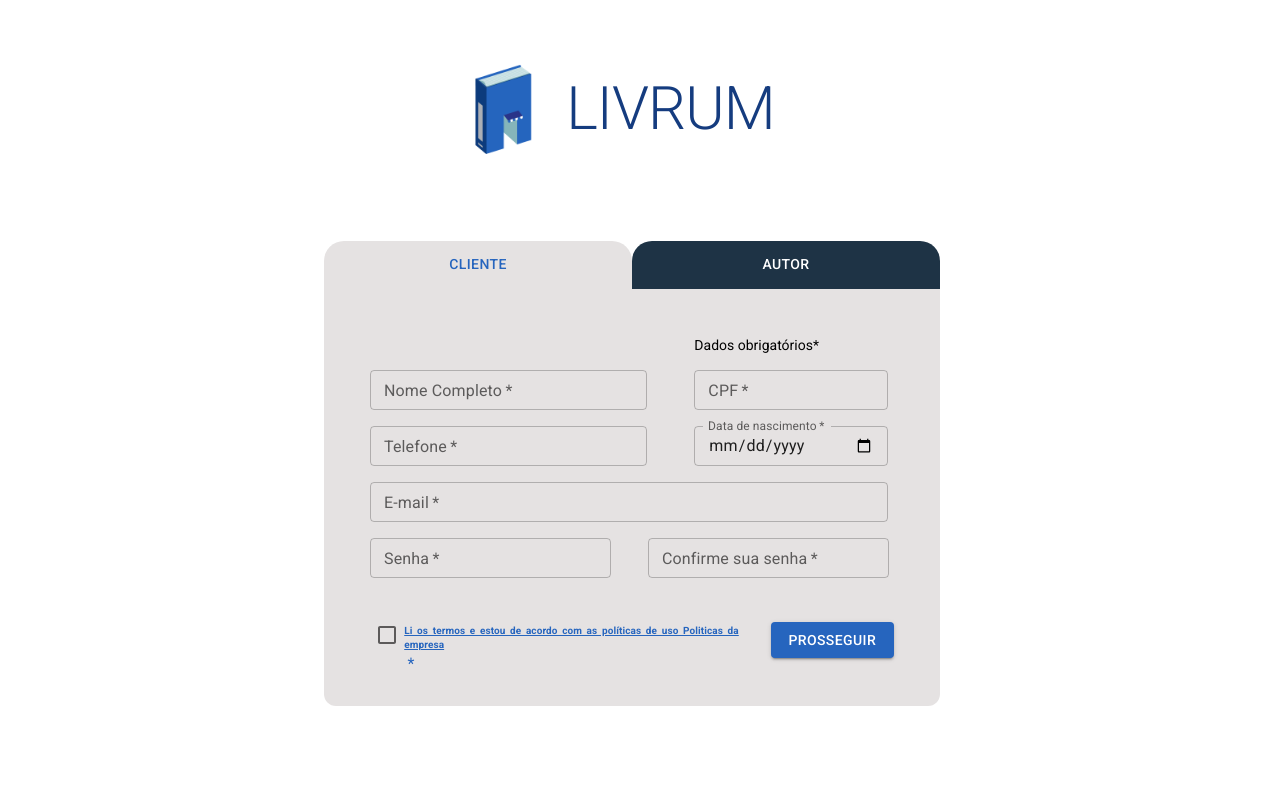
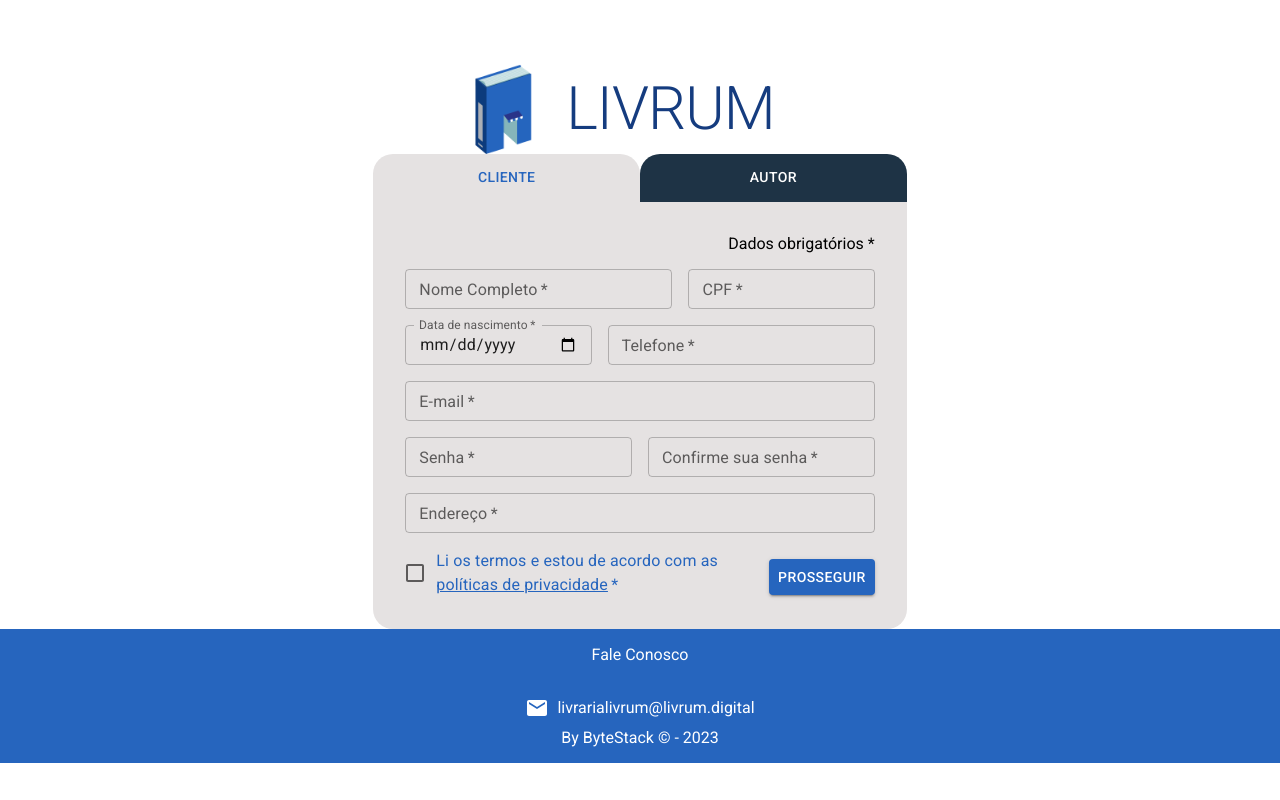
Before and after one commit to byte-stack-uefs/livrum, a Next.js app in the folder phase_4/app/webapp/: page /cadastro in a window 1280 px wide. Shown: the top 800 px of the page. Built offline with nearby package versions, Linux system fonts and the light colour scheme.

Commit message:
Melhorias visuais

```diff
--- a/phase_4/app/webapp/app/(account)/cadastro/page.tsx
+++ b/phase_4/app/webapp/app/(account)/cadastro/page.tsx
@@ -1,44 +1,42 @@
 "use client";
 import React, { useState } from "react";
 import {
-  TextField,
-  Button,
-  Tabs,
     Tab,
     Box,
-  Paper,
-  Grid,
-  FormGroup,
-  FormControlLabel,
+    Tabs,
+    // Grid,
+    Button,
+    styled,
+    Dialog,
     Checkbox,
-  styled,
-  Modal,
+    TextField,
     Typography,
-  Dialog,
     DialogTitle,
+    FormControl,
     DialogContent,
     DialogActions,
+    FormControlLabel,
 } from "@mui/material";
-import IconButton from "@mui/material/IconButton";
-import CloseIcon from "@mui/icons-material/Close";
-import { Margin } from "@mui/icons-material";
+
+import Grid from "@mui/material/Unstable_Grid2";
+import Divider from "@/app/components/Divider";
 
 const ClientRegister = () => {
+    const maxWidthPage = "500px";
+    const [cpf, setCpf] = useState("");
+    const [name, setName] = useState("");
     const [value, setValue] = useState(0);
-  const [name, setName] = useState("");
-  const [cpf, setCpf] = useState("");
     const [email, setEmail] = useState("");
+    const [address, setAddress] = useState("");
     const [birthday, setBirthday] = useState("");
+    const [password, setPassword] = useState("");
     const [telephone, setTelephone] = useState("");
-  const [password, setPassword] = useState("");
+    const [openModal, setOpenModal] = useState(false);
+    const [agencyNumber, setAgencyNumber] = useState("");
+    const [accountNumber, setAccountNumber] = useState("");
     const [passwordConfirm, setPasswordConfirm] = useState("");
     const [passwordsMatch, setPasswordsMatch] = useState(true);
-  const [adress, setAdress] = useState("");
     const [operationNumber, setOperationNumber] = useState("");
-  const [agencyNumber, setAgencyNumber] = useState("");
-  const [accountNumber, setAccountNumber] = useState("");
-  const maxWidthPage = "500px";
-  const [openModal, setOpenModal] = useState(false);
 
     const BootstrapDialog = styled(Dialog)(({ theme }) => ({
         "& .MuiDialogContent-root": {
@@ -76,14 +74,6 @@ const ClientRegister = () => {
         fontFamily: "Roboto",
         fontSize: "20px",
     });
-  const customStyles = (widthParam) => ({
-    fontFamily: "Roboto",
-    fontSize: "14px",
-    width: widthParam,
-    "@media (max-width: 600px)": {
-      fontSize: "12px",
-    },
-  });
 
     const handleChange = (event, newValue) => {
         setValue(newValue);
@@ -95,238 +85,207 @@ const ClientRegister = () => {
 
     return (
         <>
-      <Box
-        sx={{
-          minHeight: "80vh",
-          display: "flex",
-          flexDirection: "column",
-          alignItems: "center",
-          margin: "auto",
-          width: "600px",
-          justifyContent: "center",
-          height: "100%",
-          flexGrow: 1,
-        }}
-      >
+            <Grid container>
+                <Grid xs={11} sm={9} md={7} lg={5} margin="auto">
                     <Tabs
                         value={value}
+                        variant="fullWidth"
                         scrollButtons={false}
                         onChange={handleChange}
                         centered
-          style={{ marginBottom: "16px", marginLeft: "-16px" }}
                         TabIndicatorProps={{ style: { display: "none" } }}
                     >
-          <Tab
-            label="Cliente"
-            sx={{
-              borderRadius: "12px 0 0 0",
-              "@media (max-width: 600px)": {
-                borderRadius: "12px",
-              },
-            }}
-          />
-
-          <Tab
-            label="Autor"
-            sx={{
-              borderRadius: "0 12px 0 0",
-            }}
-          />
+                        <Tab label="Cliente" />
+                        <Tab label="Autor" />
                     </Tabs>
-        <form onSubmit={handleSubmitClient}>
+                    <FormControl fullWidth>
                         <Grid
                             container
+                            sx={{
+                                backgroundColor: "#E5E2E2",
+                                margin: "auto",
+                                padding: 3,
+                                borderBottomRightRadius: 20,
+                                borderBottomLeftRadius: 20,
+                            }}
                             spacing={2}
-            justifyContent="center"
-            alignItems="center"
-            style={{
-              backgroundColor: "#E5E2E2",
-              flexBasis: "700px",
-              borderRadius: "0 0 12px 12px",
-              padding: "30px",
-            }}
                         >
-            <Grid item xs={7}></Grid>
-            <Grid item xs={5}>
-              <label style={customStyles("")}>Dados obrigatórios* </label>
+                            <Grid xs={7}></Grid>
+                            <Grid xs={5} sx={{ textAlign: "right" }}>
+                                <label>Dados obrigatórios *</label>
                             </Grid>
-            <Grid item xs={7}>
+                            <Grid xs={7}>
                                 <TextField
                                     required
+                                    fullWidth
+                                    value={name}
+                                    size="small"
+                                    variant="outlined"
                                     label="Nome Completo"
-                variant="outlined"
-                value={name}
                                     onChange={(e) => setName(e.target.value)}
-                style={customStyles("90%")}
-                size="small"
                                 />
                             </Grid>
-            <Grid item xs={5}>
+                            <Grid xs={5}>
                                 <TextField
                                     required
+                                    fullWidth
                                     label="CPF"
+                                    value={cpf}
+                                    size="small"
+                                    type="number"
                                     variant="outlined"
-                type="number"
-                value={cpf}
                                     onChange={(e) => setCpf(e.target.value)}
-                style={customStyles("90%")}
-                size="small"
                                 />
                             </Grid>
 
-            <Grid item xs={7}>
+                            <Grid xs={5}>
                                 <TextField
                                     required
-                label="Telefone"
+                                    fullWidth
+                                    type="date"
+                                    size="small"
+                                    value={birthday}
                                     variant="outlined"
-                value={telephone}
-                onChange={(e) => setTelephone(e.target.value)}
-                style={customStyles("90%")}
-                size="small"
+                                    label="Data de nascimento"
+                                    InputLabelProps={{ shrink: true }}
+                                    onChange={(e) => setBirthday(e.target.value)}
                                 />
                             </Grid>
 
-            <Grid item xs={5}>
+                            <Grid xs={7}>
                                 <TextField
                                     required
-                label="Data de nascimento"
+                                    fullWidth
+                                    size="small"
+                                    label="Telefone"
+                                    value={telephone}
                                     variant="outlined"
-                value={birthday}
-                type="date"
-                onChange={(e) => setBirthday(e.target.value)}
-                InputLabelProps={{ shrink: true }}
-                style={customStyles("90%")}
-                size="small"
+                                    onChange={(e) => setTelephone(e.target.value)}
                                 />
                             </Grid>
-            <Grid item xs={12}>
+
+                            <Grid xs={12}>
                                 <TextField
                                     required
+                                    fullWidth
+                                    type="email"
+                                    size="small"
+                                    value={email}
                                     label="E-mail"
                                     variant="outlined"
-                type="email"
-                value={email}
                                     onChange={(e) => setEmail(e.target.value)}
-                style={customStyles("96%")}
-                size="small"
                                 />
                             </Grid>
-            <Grid item xs={6}>
+                            <Grid xs={6}>
                                 <TextField
                                     required
+                                    fullWidth
+                                    size="small"
                                     label="Senha"
+                                    type="password"
+                                    value={password}
                                     variant="outlined"
-                value={password}
-                type="password"
                                     onChange={(e) => setPassword(e.target.value)}
-                style={customStyles("92%")}
-                size="small"
                                 />
                             </Grid>
-            <Grid item xs={6}>
+                            <Grid xs={6}>
                                 <TextField
                                     required
-                label="Confirme sua senha"
+                                    fullWidth
+                                    size="small"
+                                    type="password"
                                     variant="outlined"
                                     value={passwordConfirm}
-                type="password"
+                                    error={!passwordsMatch}
+                                    label="Confirme sua senha"
                                     onChange={handlePasswordConfirmChange}
-                error={!passwordsMatch}
                                     helperText={!passwordsMatch ? "As senhas não coincidem" : ""}
-                style={customStyles("92%")}
+                                />
+                            </Grid>
+
+                            <Grid xs={12}>
+                                <TextField
+                                    required
+                                    fullWidth
+                                    type="text"
                                     size="small"
+                                    value={address}
+                                    label="Endereço"
+                                    variant="outlined"
+                                    onChange={(e) => setAddress(e.target.value)}
                                 />
                             </Grid>
                             {value === 1 && (
                                 <>
-                <Grid item xs={12}>
-                  <label style={customStyles("")}>Dados bancários</label>
+                                    <Grid xs={12}>
+                                        <Typography variant="h6">Dados bancários</Typography>
                                     </Grid>
-                <Grid item xs={3}>
+                                    <Grid xs={4}>
                                         <TextField
+                                            fullWidth
+                                            size="small"
                                             label="Operação"
                                             variant="outlined"
                                             value={operationNumber}
                                             onChange={(e) => setOperationNumber(e.target.value)}
-                    style={customStyles("90%")}
-                    size="small"
                                         />
                                     </Grid>
-                <Grid item xs={3}>
+                                    <Grid xs={4}>
                                         <TextField
+                                            fullWidth
+                                            size="small"
                                             label="Agência"
                                             variant="outlined"
                                             value={agencyNumber}
                                             onChange={(e) => setAgencyNumber(e.target.value)}
-                    style={customStyles("90%")}
-                    size="small"
                                         />
                                     </Grid>
-                <Grid item xs={6}>
+                                    <Grid xs={4}>
                                         <TextField
+                                            fullWidth
+                                            size="small"
                                             label="Conta"
                                             variant="outlined"
                                             value={accountNumber}
                                             onChange={(e) => setAccountNumber(e.target.value)}
-                    style={customStyles("92%")}
-                    size="small"
                                         />
                                     </Grid>
                                 </>
                             )}
                             <Grid
-              item
-              xs={8.3}
-              spacing={2}
+                                xs={12}
+                                lg={9}
                                 style={{
-                textAlign: "justify",
-                alignSelf: "flex-start",
                                     color: "#2665BE",
                                     cursor: "pointer",
                                 }}
                             >
                                 <FormControlLabel
                                     required
-                control={
-                  <Checkbox
-                    inputProps={{ "aria-label": "controlled" }}
-                    style={{ padding: 0, marginRight: "5px" }}
-                  />
-                }
+                                    control={<Checkbox inputProps={{ "aria-label": "controlled" }} />}
                                     label={
-                  <div style={{ display: "flex", alignItems: "center" }}>
-                    <Typography
-                      variant="body2"
-                      marginTop="30px"
-                      fontFamily="Roboto"
-                      fontSize="10px"
-                      fontWeight="bold"
-                      sx={{
-                        textDecoration: "underline",
-                        cursor: "pointer",
-                        "@media (max-width: 600px)": {
-                          fontSize: "8px",
-                        },
-                      }}
+                                        <>
+                                            <span>Li os termos e estou de acordo com as </span>
+                                            <span
                                                 onClick={(e) => {
                                                     e.preventDefault();
-                        handleOpen();
+                                                    setOpenModal(true);
                                                 }}
+                                                style={{ textDecoration: "underline" }}
                                             >
-                      Li os termos e estou de acordo com as políticas de uso
-                      Politicas da empresa
-                    </Typography>
-                  </div>
+                                                políticas de privacidade
+                                            </span>
+                                        </>
                                     }
                                 />
                             </Grid>
-            <Grid item xs={3}>
+                            <Grid xs={12} lg={3}>
                                 <Button
                                     type="submit"
                                     variant="contained"
                                     color="primary"
+                                    fullWidth
                                     sx={{
-                  width: "100%",
                                         marginTop: "10px",
                                     }}
                                 >
@@ -334,6 +293,7 @@ const ClientRegister = () => {
                                 </Button>
                             </Grid>
                         </Grid>
+                    </FormControl>
 
                     <BootstrapDialog
                         open={openModal}
@@ -346,27 +306,21 @@ const ClientRegister = () => {
                         </StyledDialogTitle>
                         <DialogContent dividers>
                             <Typography gutterBottom>
-                Agradecemos por utilizar nossos serviços. Esta Política de
-                Privacidade descreve como coletamos, usamos, compartilhamos e
-                protegemos suas informações quando você utiliza nossos produtos
-                e serviços. Ao acessar ou utilizar nossos Serviços, você
-                concorda com os termos desta Política de Privacidade. Se você
-                não concorda com os termos desta política, não utilize nossos
-                Serviços.
+                                Agradecemos por utilizar nossos serviços. Esta Política de Privacidade descreve como coletamos, usamos, compartilhamos
+                                e protegemos suas informações quando você utiliza nossos produtos e serviços. Ao acessar ou utilizar nossos Serviços,
+                                você concorda com os termos desta Política de Privacidade. Se você não concorda com os termos desta política, não
+                                utilize nossos Serviços.
                             </Typography>
-              <Typography gutterBottom>
-                Se tiver qualquer problema, não se acanhe, contate Almir
-              </Typography>
+                            <Typography gutterBottom>Se tiver qualquer problema, não se acanhe, contate Almir</Typography>
                         </DialogContent>
                         <DialogActions>
-              <Button autoFocus onClick={handleClose} sx={{backgroundColor: '#E5E2E2', color: "black"}}>
+                            <Button autoFocus onClick={handleClose} sx={{ backgroundColor: "#E5E2E2", color: "black" }}>
                                 Fechar
                             </Button>
                         </DialogActions>
                     </BootstrapDialog>
-        </form>
-      </Box>
-      <Box sx={{ marginBottom: "40px" }}></Box>
+                </Grid>
+            </Grid>
         </>
     );
 };
--- a/phase_4/app/webapp/app/theme.tsx
+++ b/phase_4/app/webapp/app/theme.tsx
@@ -53,25 +53,21 @@ export const theme: Theme = createTheme({
         MuiTab: {
             styleOverrides: {
                 root: {
-          minWidth: '308px',
-          marginLeft: 'px',
                     "&.Mui-selected": {
                         backgroundColor: "#E5E2E2",
                         color: "#2665BE",
                         transition: "all 0.5s",
-            borderRadius: "20px 20px 0 0"
+                        borderRadius: "20px 20px 0 0",
                     },
                     "&:not(.Mui-selected)": {
                         backgroundColor: "#1E3345",
                         color: "#fff",
-            borderRadius: "20px 20px 0 0"
-          },
-
+                        borderRadius: "20px 20px 0 0",
                     },
                 },
             },
         },
-
+    },
 });
 
 export default function ThemeRegistry(props: React.PropsWithChildren) {
```
Lines whose indentation alone changed are shown as unchanged.
